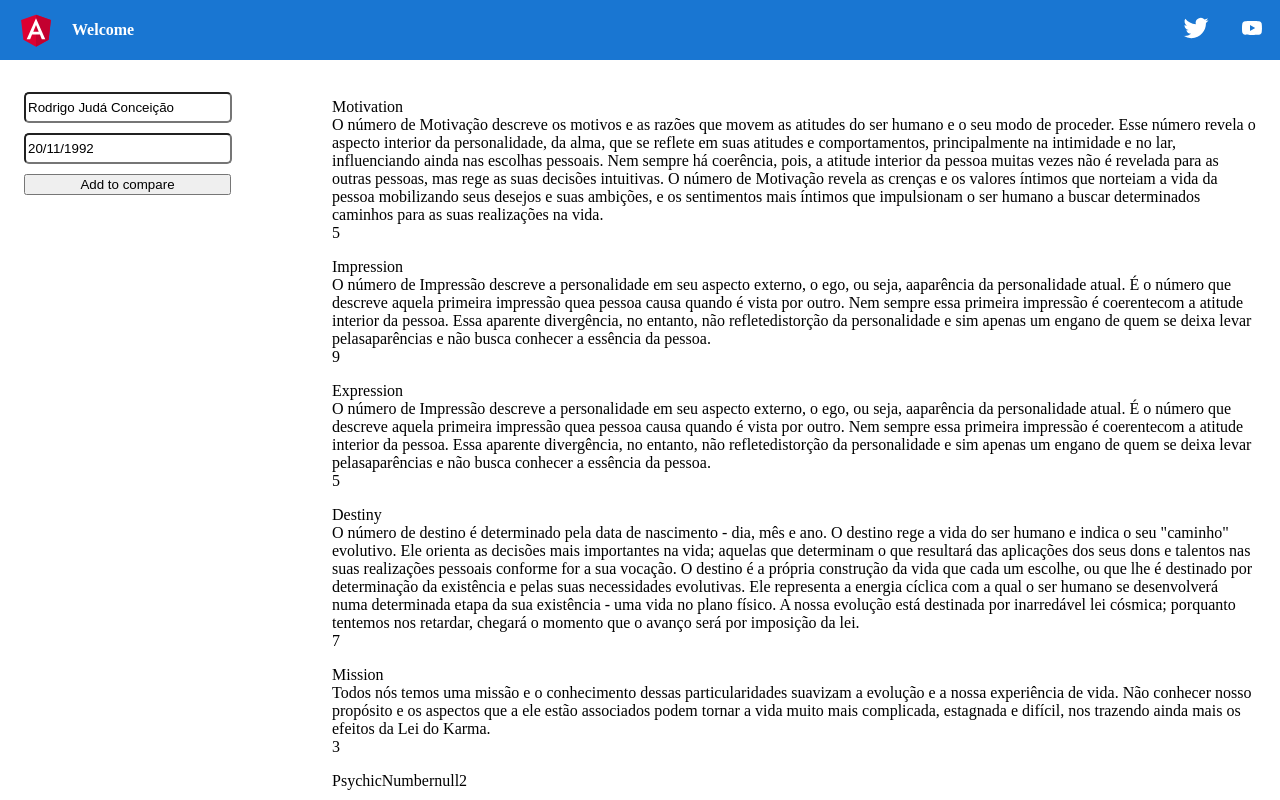
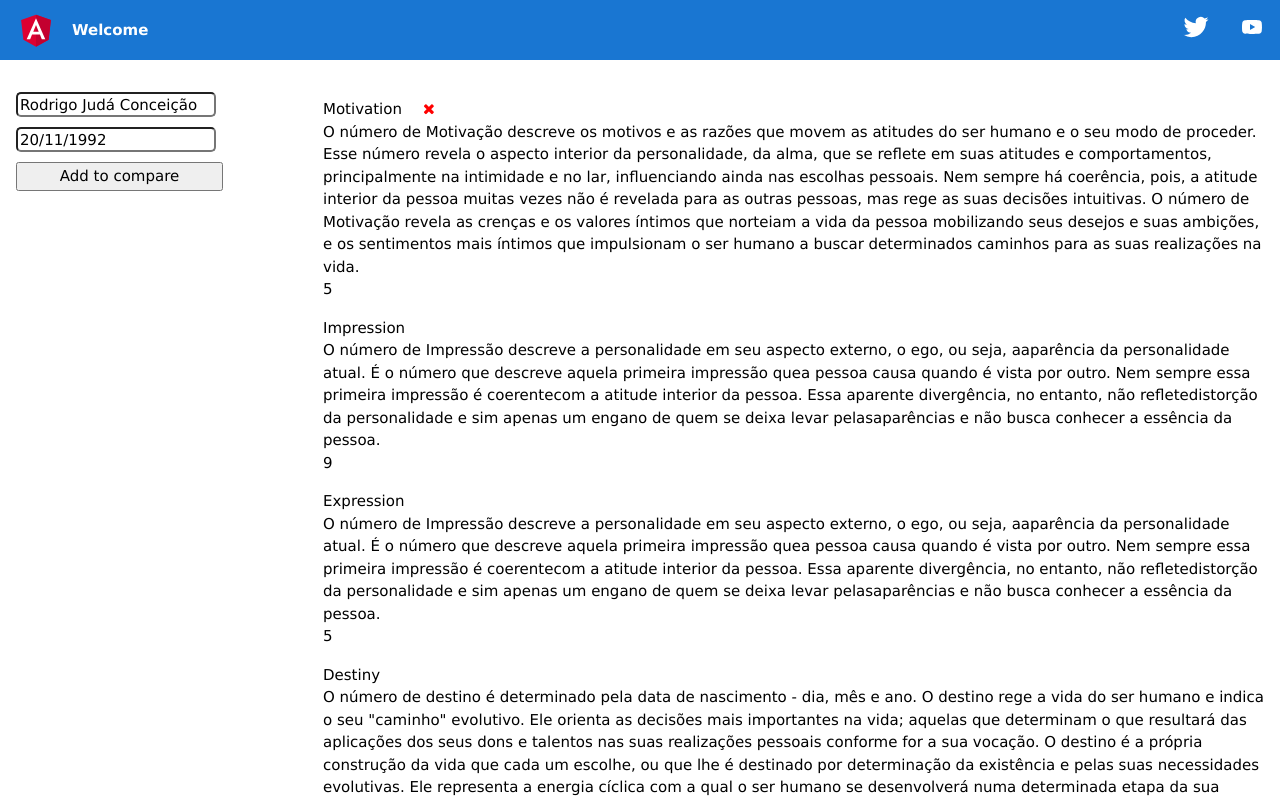
Before and after one commit to judalabs/numerology-it, an Angular app: page / in a window 1280 px wide. Both pictures are taken after a click on the button "Add". Shown: the top 800 px of the page. Built offline with nearby package versions, Linux system fonts and the light colour scheme.

Commit message:
deleting behavior

```diff
--- a/src/app/app.component.html
+++ b/src/app/app.component.html
@@ -30,8 +30,20 @@
 
     <button [disabled]="name.invalid || birthdate.invalid" (click)="addThisPerson()">{{addText}}</button>
 </div>
-  <app-table-result [analysisList]="analysisList" [people]="people" *ngIf="people.length>1"></app-table-result>
-  <app-single-result [analysisList]="analysisList" [person]="people[0]" *ngIf="people.length==1"></app-single-result>
+
+  <app-table-result
+    (deleteIndex)="deletePersonAt($event)"
+    [analysisList]="analysisList"
+    [people]="people"
+    *ngIf="people.length>1">
+  </app-table-result>
+
+  <app-single-result
+    (deleteIndex)="deletePersonAt($event)"
+    [analysisList]="analysisList"
+    [people]="people"
+    *ngIf="people.length==1">
+  </app-single-result>
 
 </div>
 <router-outlet></router-outlet>
--- a/src/app/app.component.ts
+++ b/src/app/app.component.ts
@@ -50,4 +50,9 @@ export class AppComponent implements OnInit {
   updateTextMessage() {
     this.addText = this.people.length ? 'Add to compare' : 'Add';
   }
+
+  deletePersonAt(personIndex:number) {
+    this.people.splice(personIndex, 1);
+    this.updateTextMessage();
+  }
 }
--- /dev/null
+++ b/src/app/components/BaseResultComponent.ts
@@ -0,0 +1,14 @@
+import { Component, EventEmitter, Input, Output } from "@angular/core";
+import { Analysis } from "../models/analysis";
+import { Person } from "../models/person";
+
+@Component( {
+    template: ''
+})
+export abstract class BaseResultComponent {
+
+    @Input("people") people:Person[] = [];
+    @Input("analysisList") analysisList: Analysis[] = [];
+    @Output("deleteIndex") deleteIndex = new EventEmitter<number>();
+
+}
--- a/src/app/components/single-result/single-result.component.html
+++ b/src/app/components/single-result/single-result.component.html
@@ -1,5 +1,8 @@
-<div class="card-container" *ngFor="let result of person.results; index as i;">
-    <p>{{analysisList[i].name}}</p>
-    <p>{{analysisList[i].description}}</p>
-    <p>{{result.resultNumber}}</p>
+<div class=" deletable">
+    <a style="left: 100px;" (click)="deleteIndex.next(0)"><i class="fa fa-times" aria-hidden="true"></i></a>
+    <div class="card-container" *ngFor="let result of person.results; index as i;">
+        <p>{{analysisList[i].name}}</p>
+        <p>{{analysisList[i].description}}</p>
+        <p>{{result.resultNumber}}</p>
+    </div>
 </div>
--- a/src/app/components/single-result/single-result.component.ts
+++ b/src/app/components/single-result/single-result.component.ts
@@ -1,28 +1,22 @@
-import { Component, Input, OnInit } from '@angular/core';
+import { Component, EventEmitter, Input, OnInit, Output } from '@angular/core';
 import { Analysis } from 'src/app/models/analysis';
 import { defaultPerson, Person } from 'src/app/models/person';
 import { AnalysisService } from 'src/app/services/analysis.service';
+import { BaseResultComponent } from '../BaseResultComponent';
 
 @Component({
   selector: 'app-single-result',
   templateUrl: './single-result.component.html',
   styleUrls: ['./single-result.component.scss']
 })
-export class SingleResultComponent implements OnInit {
-  @Input("person") person:Person = defaultPerson();
-  @Input("analysisList") analysisList: Analysis[] = [];
+export class SingleResultComponent extends BaseResultComponent implements OnInit {
+  person:Person = defaultPerson();
 
-  constructor(private analysisService :AnalysisService) { }
+  constructor() {
+    super();
+  }
 
   ngOnInit(): void {
-    this.analysisService.getAll().subscribe({
-      next: (analysisList) => {
-        this.analysisList = analysisList;
-      },
-      error(err) {
-        console.log(err);
-      }
-    })
+    this.person = this.people[0];
   }
-
 }
--- a/src/app/components/table-result/table-result.component.html
+++ b/src/app/components/table-result/table-result.component.html
@@ -1,17 +1,13 @@
 <div class="card-container">
-    <!-- <div style="margin-right: 100px;">
-        <input type="text" class="form-control" required minlength="1" #name="ngModel"
-        [(ngModel)]="personEdit.name" placeholder="Full Name">
-        <input type="text" class="form-control" required minlength="10" #birthdate="ngModel"
-            [(ngModel)]="personEdit.birthDate" placeholder="Birth Date">
-
-        <button [disabled]="name.invalid || birthdate.invalid" (click)="addThisPerson()">Add</button>
-    </div> -->
     <table *ngIf="people.length">
         <thead>
             <tr>
                 <th>Name</th>
-                <th *ngFor="let person of people" style="padding: 0px 5px; max-width: 100px;">{{person.name}}</th>
+                <th *ngFor="let person of people;index as peopleIndex" style="padding: 0px 5px; max-width: 100px;">
+                    <div class="deletable">{{person.name}}
+                        <a (click)="deleteIndex.next(peopleIndex)"><i class="fa fa-times" aria-hidden="true"></i></a>
+                    </div>
+                </th>
             </tr>
         </thead>
         <tr *ngFor="let analysis of analysisList; index as i;">
--- a/src/app/components/table-result/table-result.component.ts
+++ b/src/app/components/table-result/table-result.component.ts
@@ -1,53 +1,24 @@
-import { Component, Input, OnInit } from '@angular/core';
+import { Component, EventEmitter, Input, OnInit, Output } from '@angular/core';
 import { catchError } from 'rxjs';
 import { Person, defaultPerson } from 'src/app/models/person';
 import { AnalysisService } from 'src/app/services/analysis.service';
 import { getValue } from 'src/app/services/numerology/KaballahTable';
 import { Analysis } from '../../models/analysis';
+import { BaseResultComponent } from '../BaseResultComponent';
 
 @Component({
   selector: 'app-table-result',
   templateUrl: './table-result.component.html',
   styleUrls: ['./table-result.component.scss']
 })
-export class TableResultComponent implements OnInit {
-  @Input("people") people: Person[] = [];
-  @Input("analysisList") analysisList: Analysis[] = [];
+export class TableResultComponent extends BaseResultComponent {
+
   text = `Quem nasce sob a influência do número 2 possui total equilíbrio, prosperidade e harmonização. É uma pessoa que tem uma natureza de muita intuição, sensibilidade, poder, adaptabilidade, pacificidade e o espírito livre.\n
   São pessoas gentis, sociáveis, que adoram estar cercado dos amigos e dos familiares. São considerados “bonzinhos”.
   Mas aí vai um alerta: cuidado para não virar “capacho”! Não deixe que os outros se aproveitem da sua atitude de querer sempre ajudar.
   Também é preciso tomar cuidado com o excesso de timidez, de serventia e da depreciação de si mesmo e das suas capacidades profissionais. Mais confiança é essencial!`;
-  initPerson = {
-    name: 'Rodrigo Judá Conceição',
-    birthDate: '20/11/1992'
-  };
-  personEdit: Person = defaultPerson(this.initPerson);
 
-  constructor(
-    private analysisService: AnalysisService) { }
-
-  ngOnInit(): void {
-    this.analysisService.getAll().subscribe({
-      next: (analysisList) => {
-        this.analysisList = analysisList;
-      },
-      error(err) {
-        console.log(err);
-      }
-    })
+  constructor() {
+    super();
   }
-
-/*   addThisPerson(): void {
-    var actualPerson = this.personEdit;
-    this.analysisService.calcIt(actualPerson, getValue).subscribe({
-      next: (results) => {
-        actualPerson.results = results;
-      },
-      error(err) {
-        console.log(err);
-      }
-    });
-    this.people.push(actualPerson);
-    this.personEdit = defaultPerson(this.initPerson);
-  } */
 }
--- a/src/index.html
+++ b/src/index.html
@@ -1,6 +1,8 @@
 <!doctype html>
 <html lang="en">
 <head>
+  <link rel="stylesheet" href="https://www.w3schools.com/w3css/4/w3.css">
+  <link rel="stylesheet" href="https://cdnjs.cloudflare.com/ajax/libs/font-awesome/4.7.0/css/font-awesome.min.css">
   <meta charset="utf-8">
   <title>NumerologyIt</title>
   <base href="/">
--- a/src/styles.scss
+++ b/src/styles.scss
@@ -7,6 +7,15 @@
     -moz-osx-font-smoothing: grayscale;
   }
 
+  .deletable {
+    position: relative;
+    a {
+        position: absolute;
+        top: 0px;
+        color: red;
+        cursor: pointer;
+    }
+}
   h1,
   h2,
   h3,
```
